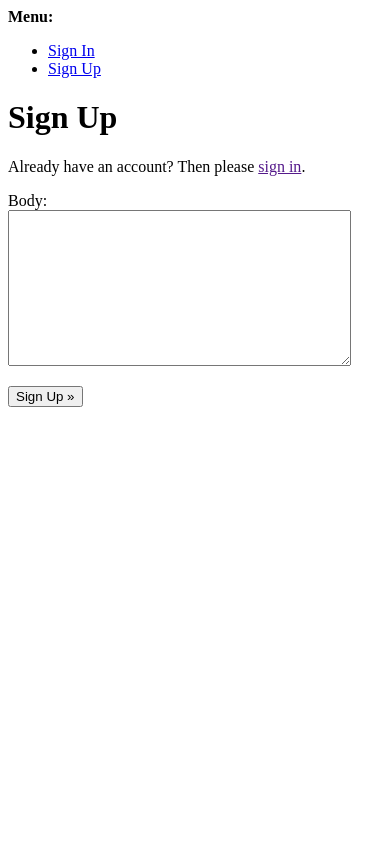
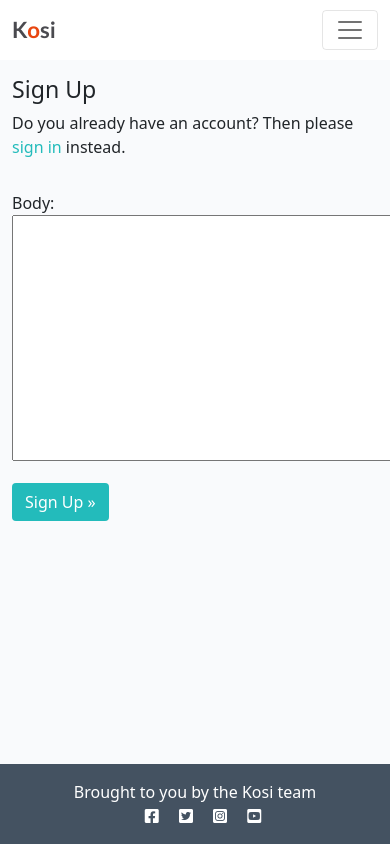
Before and after one commit to Flora-King/Kosi_app, a Django app: template templates/account/signup.html in a window 390 px wide; the page is wider, and only the part inside the window is pictured. Run offline with Django 3.2, Linux system fonts and the light colour scheme; the template is opened without the code that fills it: values that come from a table or form of the project are taken from there, others are empty.

Commit message:
set up code for login, signup and logout html files

```diff
--- a/kosi_app/urls.py
+++ b/kosi_app/urls.py
@@ -5,4 +5,5 @@ from django.urls import path
 urlpatterns = [
     path('', views.CourseList.as_view(), name='home'),
     path('<slug:slug>/', views.CourseDetail.as_view(), name='course_detail'),
+    path('star/<slug:slug>', views.CourseStar.as_view(), name='course_star'),
 ]
--- a/static/css/style.css
+++ b/static/css/style.css
@@ -46,7 +46,7 @@ body {
     background-color: #23BBBB;
 }
 
-.author {
+.delivery_method {
     color: white;
     margin: 4px;
     text-transform: uppercase;
--- a/templates/account/login.html
+++ b/templates/account/login.html
@@ -13,7 +13,7 @@
       <h3>{% trans "Sign In" %}</h3>
 
 
-<p>{% blocktrans %}Welcome back to the Kosi app. To leave a review or add a star to a course, please log in.
+<p>{% blocktrans %}To leave a review or add a star to a course, please log in.
   If you have not created an account yet, then
 <a href="{{ signup_url }}">sign up</a> first.{% endblocktrans %}</p>
 
--- a/templates/account/signup.html
+++ b/templates/account/signup.html
@@ -1,21 +1,31 @@
-{% extends "account/base.html" %}
+{% extends "base.html" %}
 
 {% load i18n %}
 
 {% block head_title %}{% trans "Signup" %}{% endblock %}
 
 {% block content %}
-<h1>{% trans "Sign Up" %}</h1>
+<div class="container">
+  <div class="row">
+    <div class="col-md-8 mt-3 offset-md-2">
+      <h3>{% trans "Sign Up" %}</h3>
 
-<p>{% blocktrans %}Already have an account? Then please <a href="{{ login_url }}">sign in</a>.{% endblocktrans %}</p>
-
+      <p>{% blocktrans %}Do you already have an account? Then please <a class="link"
+          href="{{ login_url }}">sign in</a> instead.{% endblocktrans %}</p>
+    </div>
+  </div>
+  <div class="row">
+    <div class="col-md-8 mt-3 offset-md-2">
       <form class="signup" id="signup_form" method="post" action="{% url 'account_signup' %}">
         {% csrf_token %}
         {{ form.as_p }}
         {% if redirect_field_value %}
         <input type="hidden" name="{{ redirect_field_name }}" value="{{ redirect_field_value }}" />
         {% endif %}
-  <button type="submit">{% trans "Sign Up" %} &raquo;</button>
+        <button class="btn btn-signup right" type="submit">{% trans "Sign Up" %} &raquo;</button>
       </form>
+    </div>
+  </div>
+</div>
 
 {% endblock %}
--- a/templates/base.html
+++ b/templates/base.html
@@ -65,7 +65,7 @@
 
     <!-- Footer -->
     <footer class="footer mt-auto py-3 dark-bg">
-        <p class="m-0 text-center text-white">brought to you by the Kosi team</p>
+        <p class="m-0 text-center text-white">Brought to you by the Kosi team</p>
         <p class="m-0 text-center text-white"><i class="fab fa-facebook-square ms-3"></i>
             <i class="fab fa-twitter-square ms-3"></i>
             <i class="fab fa-instagram-square ms-3"></i>
```
Also changed, not shown: kosi_app/views.py (+14 -1 lines), templates/account/logout.html (+14 -6 lines), templates/course_detail.html (+30 -15 lines). Lines whose indentation alone changed are shown as unchanged.
